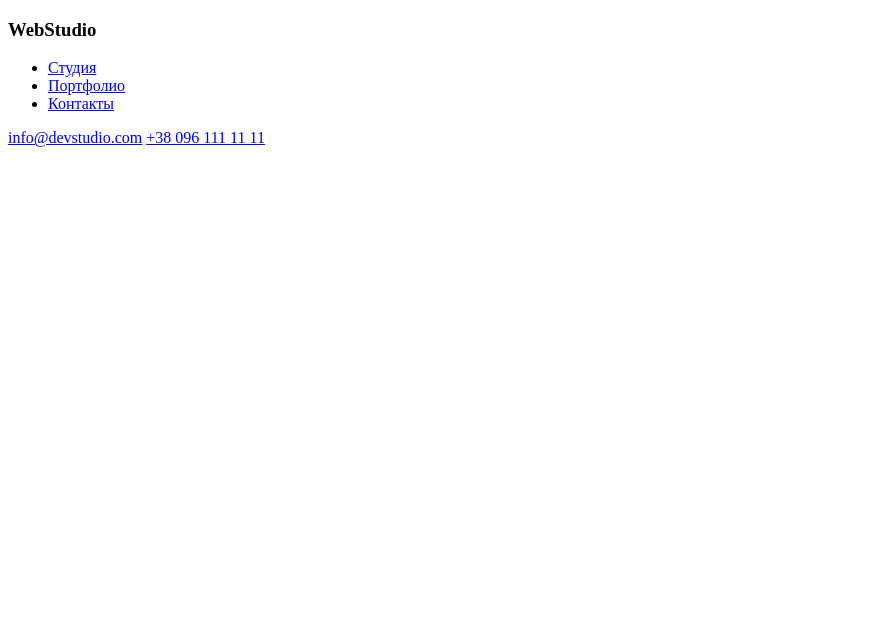
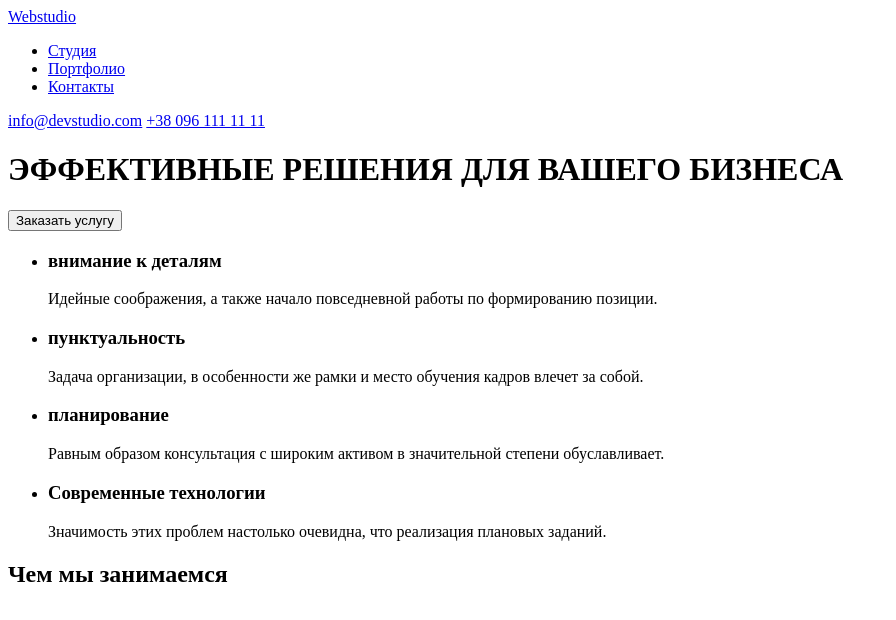
Before and after one commit to kostiantynyevdokymov/goit-markup-hw-01, a plain HTML site: page index.html in a window 1280 px wide. Shown: the whole page, without its empty margins (0-896 px from the left). Drawn offline with Linux system fonts and the light colour scheme.

Commit message:
Update index.html
окончен хедер, добавлен блок с кнопкой, добавлен блок с особенностями

```diff
--- a/index.html
+++ b/index.html
@@ -8,26 +8,38 @@
 </head>
 <body>
     <header>
-    <!--main section-->
-    <div class="main_section">
-        <h3>WebStudio</h3>
-        <!-- main nav section-->
-        <nav class="main_nav_section">
-            <ul>
-                <li><a href="#">Студия</a></li>
-                <li><a href="#">Портфолио</a></li>
-                <li><a href="#">Контакты</a></li>
+         <a href="/">Webstudio</a>
+    <!--header nav section-->
+        <nav class="header_nav_section">
+             <ul>
+                <li><a href="/Студия">Студия</a></li>
+                <li><a href="/Портфолио">Портфолио</a></li>
+                <li><a href="/Контакты">Контакты</a></li>
             </ul>
         </nav>
-        <!--main contact section-->
-        <div class="main_contact_section">
             <a href="mailto:info@devstudio.com">info@devstudio.com</a>
             <a href="tel:+38 096 111 11 11">+38 096 111 11 11</a>
-        </div>
+    </header>
+<main>
+<!--block make order-->
+    <div>
+        <h1>ЭФФЕКТИВНЫЕ РЕШЕНИЯ ДЛЯ ВАШЕГО БИЗНЕСА</h1>
+        <button name="button">Заказать услугу</button>
     </div>
-</header>
-<main>
+<!--block features-->
+    <div>
+        <ul>
+            <li> <h3>внимание к деталям</h3> <p>Идейные соображения, а также начало повседневной работы по формированию позиции.</p></li>
+            <li> <h3>пунктуальность</h3> <p>Задача организации, в особенности же рамки и место обучения кадров влечет за собой.</p></li>
+            <li> <h3>планирование</h3><p>Равным образом консультация с широким активом в значительной степени обуславливает.</p></li>
+            <li> <h3>Современные технологии</h3><p>Значимость этих проблем настолько очевидна, что реализация плановых заданий.</p></li>
+        </ul>
+    </div>
+<!--block our work-->
+    <div>
+        <h2>Чем мы занимаемся</h2>
 
+    </div>
 </main>
 <footer>
 
```
